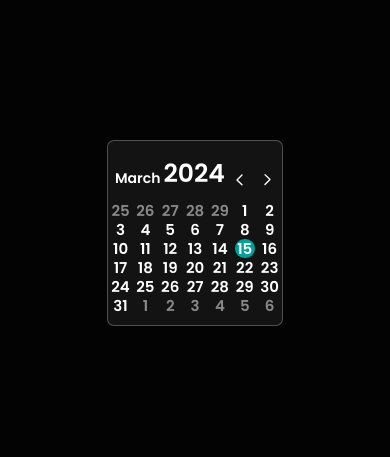
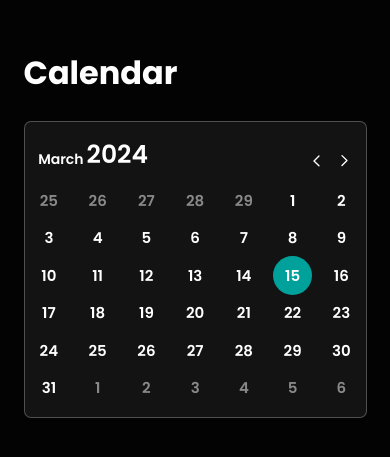
Before and after one commit to mathias5r/heave-calendar, a React Native app: screen / in a window 390 px wide. Shown: the part 189-646 px from the top of the page. Built offline with nearby package versions, Linux system fonts and the light colour scheme.

Commit message:
styles: add calendar title

```diff
--- a/src/components/calendar.tsx
+++ b/src/components/calendar.tsx
@@ -1,7 +1,8 @@
 import { useMemo, useState } from "react";
+import { StyleSheet, Text, TouchableOpacity, View } from "react-native";
+
 import { isLeapYear } from "../utils/date";
 import { MAX_MONTH_DAYS, MAX_MONTH_DAYS_LEAP_YEAR } from "../constants/date";
-import { StyleSheet, Text, TouchableOpacity, View } from "react-native";
 import colors from "../constants/colors";
 import MonthSelector from "./month-selector";
 
@@ -70,7 +71,6 @@ const Calendar: React.FC = () => {
     day === selectedDate.getDate() &&
     selectedDate.getMonth() === baseDate.getMonth() &&
     selectedDate.getFullYear() === baseDate.getFullYear()
-
 
   return (
     <View style={styles.container}>
--- a/src/screens/Home/index.tsx
+++ b/src/screens/Home/index.tsx
@@ -1,20 +1,26 @@
-import { StyleSheet, View } from "react-native"
+import { StyleSheet, Text, View } from "react-native"
 import colors from "../../constants/colors";
 import Calendar from "../../components/calendar";
 
-const Home: React.FC = () => {
-  return <View style={styles.container}>
+const Home: React.FC = () =>
+  <View style={styles.container}>
+    <Text style={styles.title}>Calendar</Text>
     <Calendar />
   </View>
-}
+
 
 const styles = StyleSheet.create({
   container: {
     flex: 1,
     justifyContent: 'center',
-    alignItems: 'center',
     paddingHorizontal: 23.5,
     backgroundColor: colors.primaryBackground
+  },
+  title: {
+    fontFamily: 'Poppins-Bold',
+    color: 'white',
+    fontSize: 32,
+    paddingBottom: 24
   }
 })
 
```
